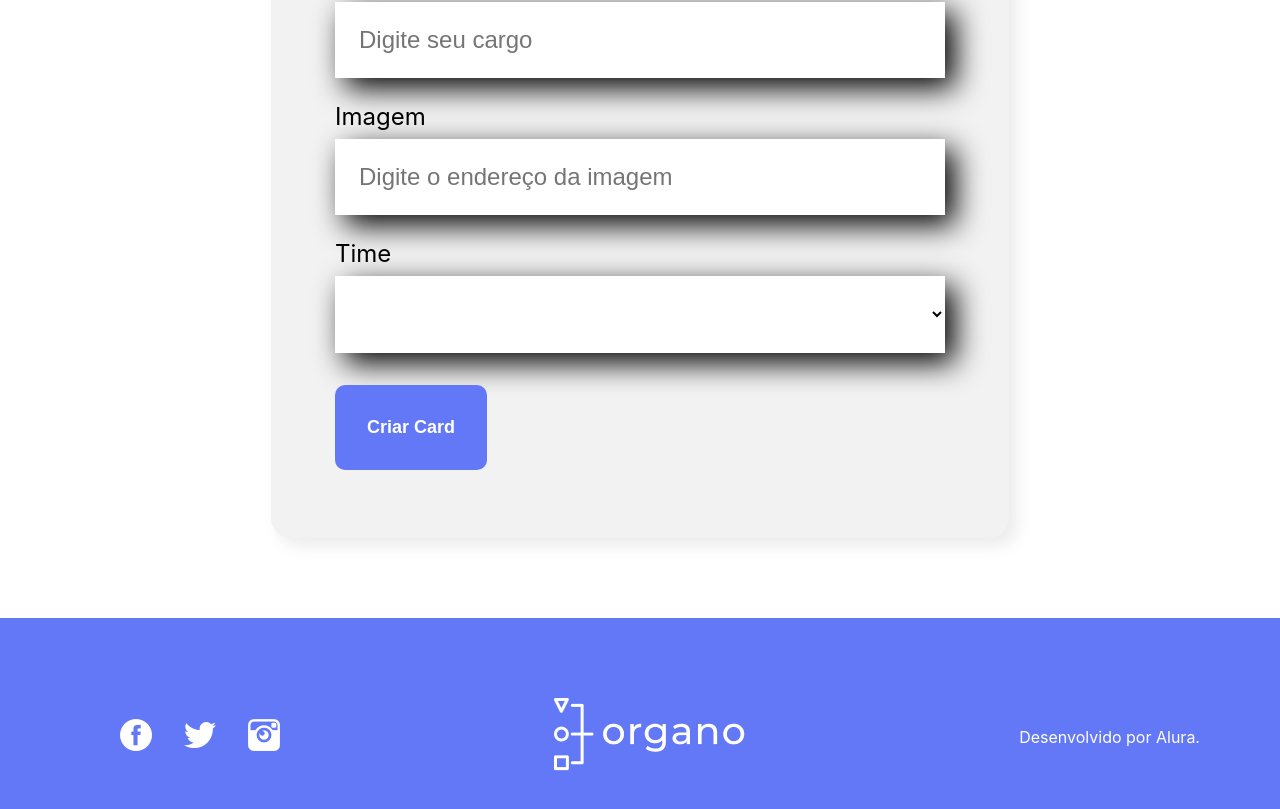
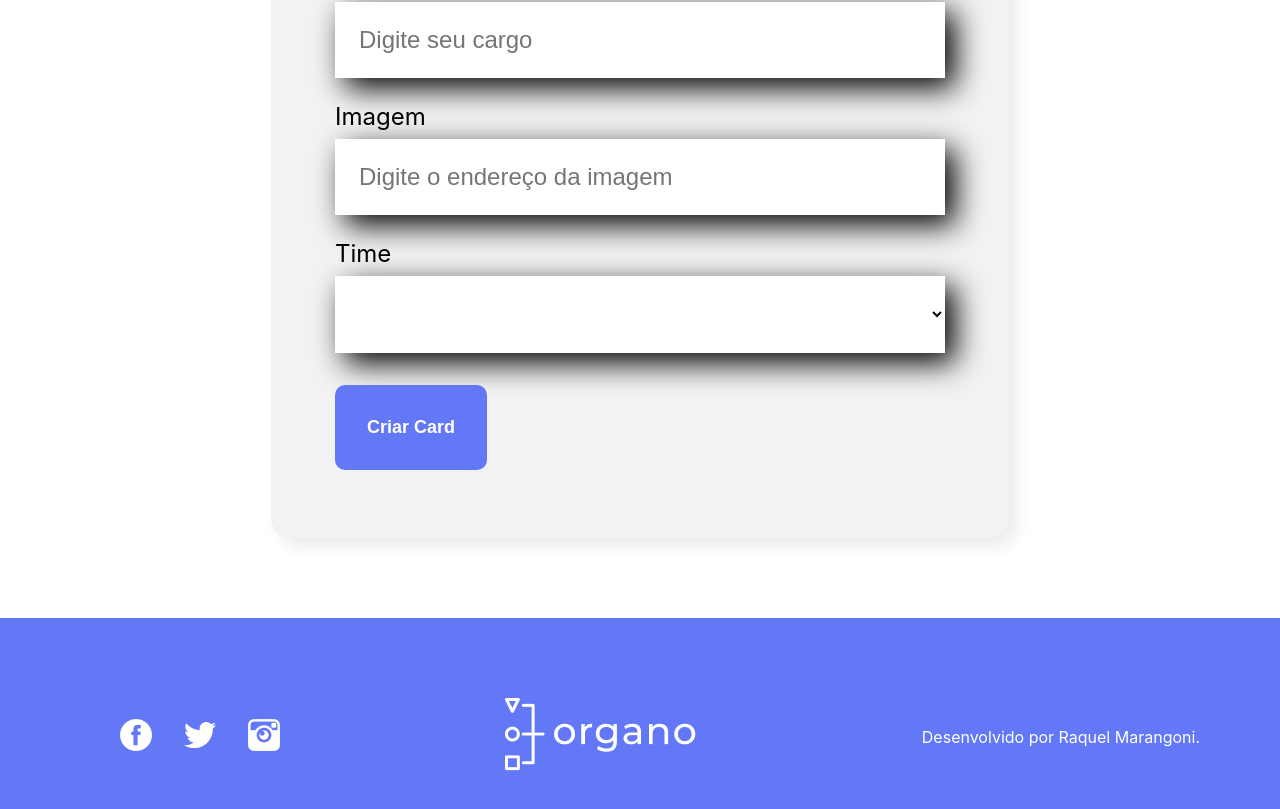
Before and after one commit to raqmarangoni/alura-react-class, a React (Create React App) app: page / in a window 1280 px wide. Shown: the part 859-1668 px from the top of the page. Built offline with nearby package versions, Linux system fonts and the light colour scheme.

Commit message:
fix: author name

```diff
--- a/src/components/Footer/index.js
+++ b/src/components/Footer/index.js
@@ -27,7 +27,7 @@ const Footer = () => {
             </section>
             <section>
                 <p>
-                    Desenvolvido por Alura.
+                    Desenvolvido por Raquel Marangoni.
                 </p>
             </section>
         </footer>
```
